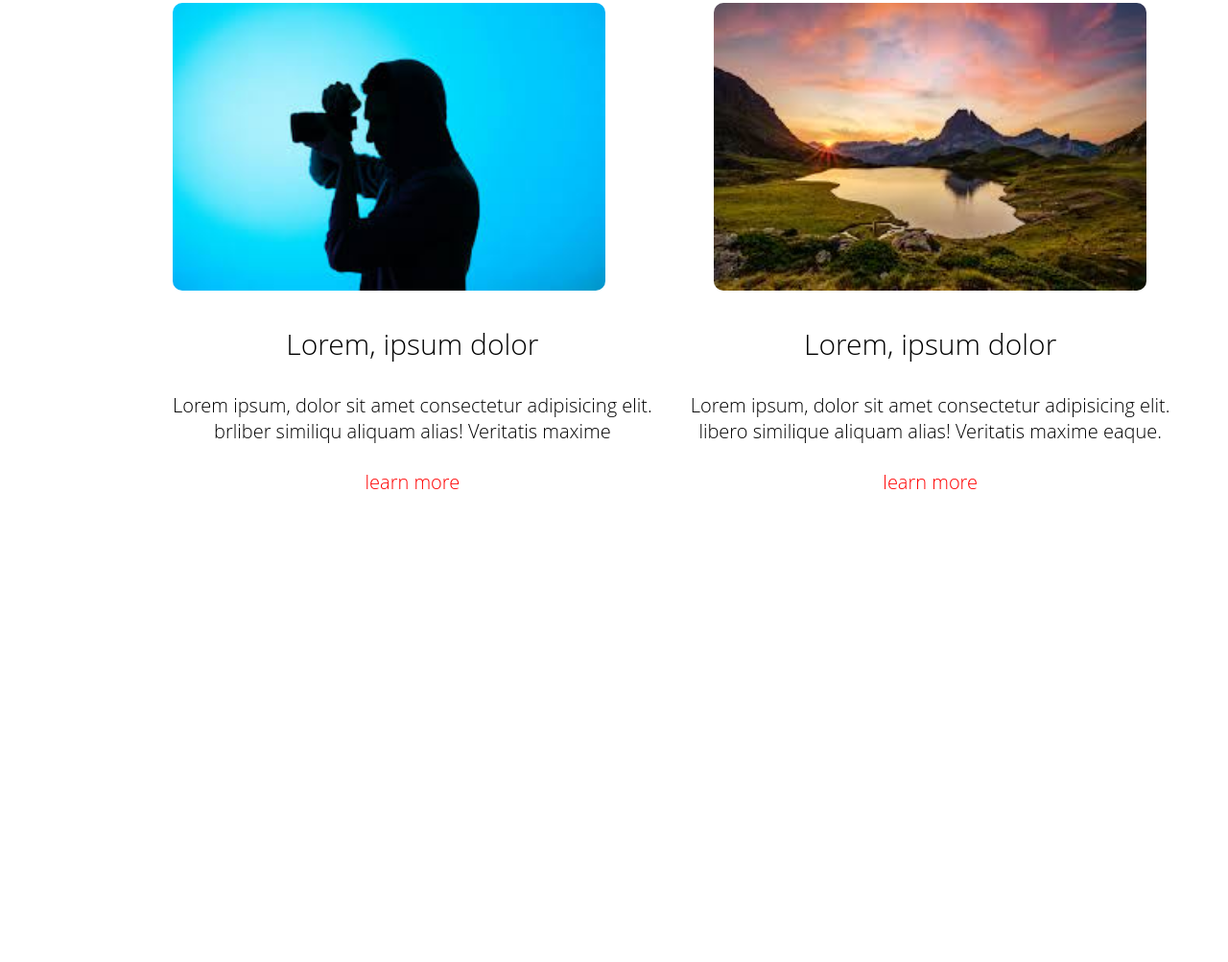
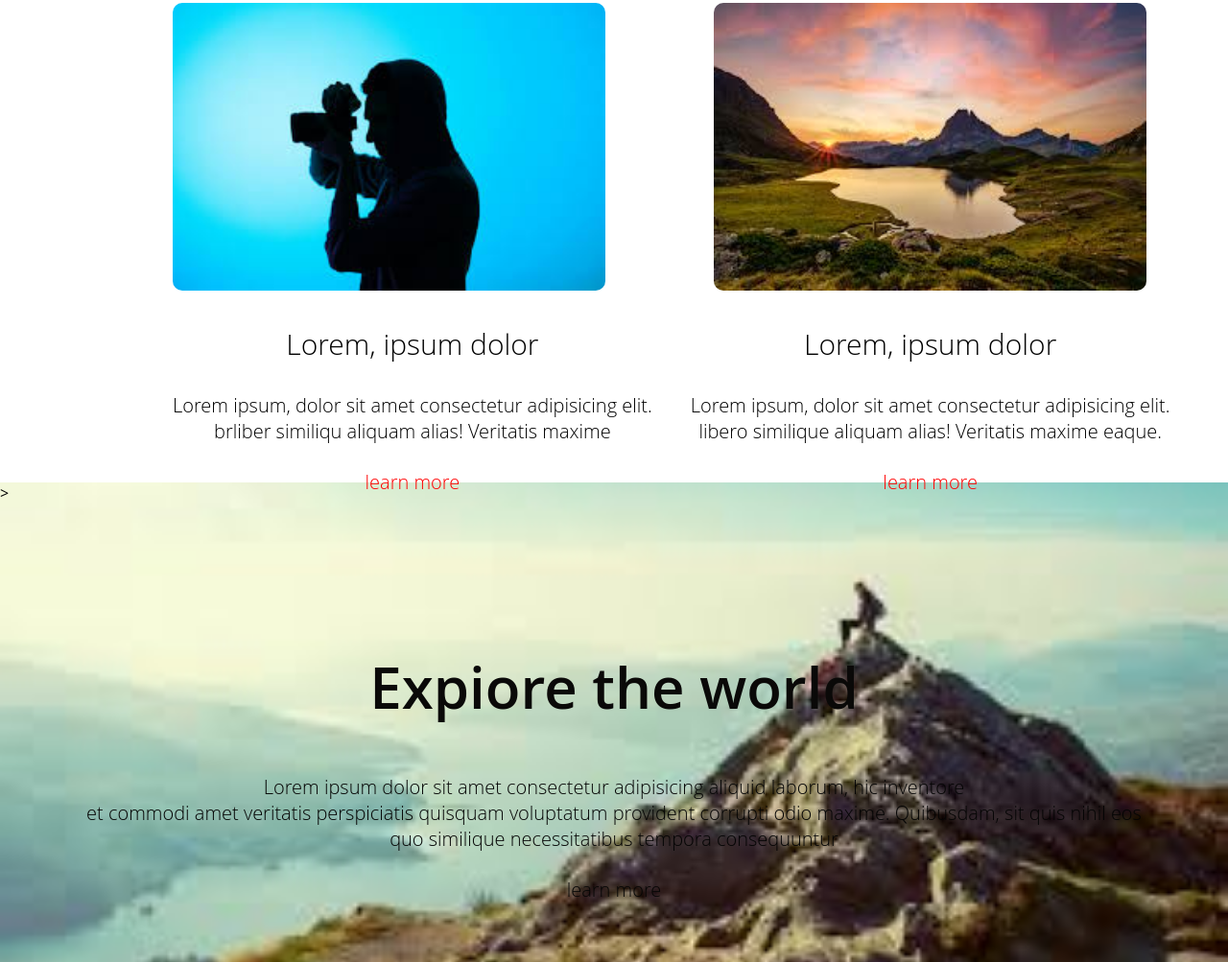
Before and after one commit to Goutam-Ujjal01/Class-project-6, a plain HTML site: page index.html in a window 1280 px wide. Shown: the part 1022-2025 px from the top of the page at 96% size. Before the commit the page ends 1538 px from the top, so only its background shows below. Drawn offline with Linux system fonts and the light colour scheme.

Commit message:
add some

```diff
--- a/css/style.css
+++ b/css/style.css
@@ -135,8 +135,4 @@ img {
     height: 300px;
 }
 
-section {
-
-
-    gap: 50px;
-}
+/* fgexpior */
--- a/index.html
+++ b/index.html
@@ -43,7 +43,7 @@
 
             </h1>
         </div>
-        <div style="  height: 300px; width: full;display: flex; margin-top: 170px; margin-left: 180px;gap: 40px;">
+        <div style="  height: 500px; width: full;display: flex; margin-top: 170px; margin-left: 180px;gap: 40px;">
             <div style="border-radius: 5px;">
 
                 <img src=" ./images (1).jpeg" alt="">
@@ -69,9 +69,20 @@
         </div>
     </section>
     <!-- Explore theworld -->
-    <section>
-        <div>
-            <h3></h3>
+    <section style=" height: 500px;">
+        <div style="text-align: justify;background-image: url(./img.jpeg); background-repeat: no-repeat;
+            background-position: center;background-size: cover;height: 500px;">>
+            <div style="text-align: center; margin-top: 150px;">
+                <h1 style=" color: rgb(10, 9, 8);">Expiore the world</h1>
+                <p style=" font-size: 20px;color: rgb(5, 5, 5);">Lorem ipsum dolor sit amet consectetur adipisicing
+                    aliquid laborum, hic inventore <br>et commodi amet veritatis perspiciatis quisquam voluptatum
+                    provident
+                    corrupti odio maxime. Quibusdam, sit quis nihil eos <br>quo similique necessitatibus tempora
+                    consequuntur</p>
+                <h4 style="color: rgb(7, 7, 6);">learn more</h4>
+            </div>
+
+
         </div>
 
     </section>
```
Also changed, not shown: img.jpeg (added).
